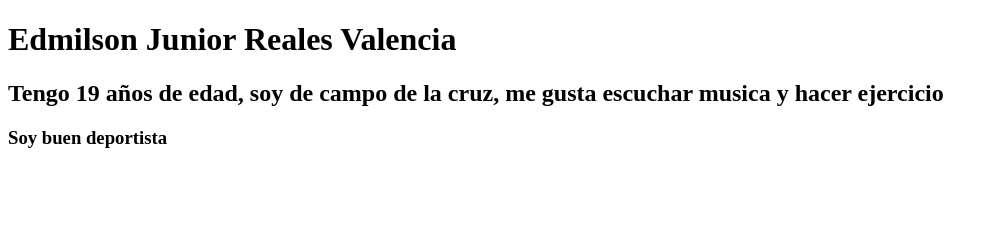
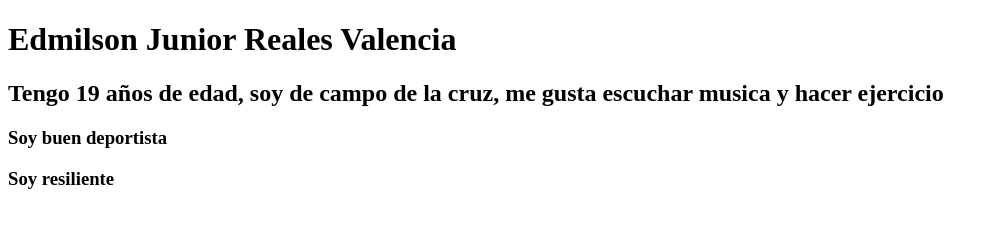
Before and after one commit to Edmilson-Reales-Valencia/Portafolio_Personal, a plain HTML site: page index.html in a window 1280 px wide. Shown: the whole page, without its empty margins (0-998 px from the left). Drawn offline with Linux system fonts and the light colour scheme.

Commit message:
Segunda habilidad

```diff
--- a/index.html
+++ b/index.html
@@ -9,5 +9,6 @@
     <h1>Edmilson Junior Reales Valencia</h1>
     <h2>Tengo 19 años de edad, soy de campo de la cruz, me gusta escuchar musica y hacer ejercicio</h2>
     <h3>Soy buen deportista</h3>
+    <h3>Soy resiliente</h3>
 </body>
 </html>
```
